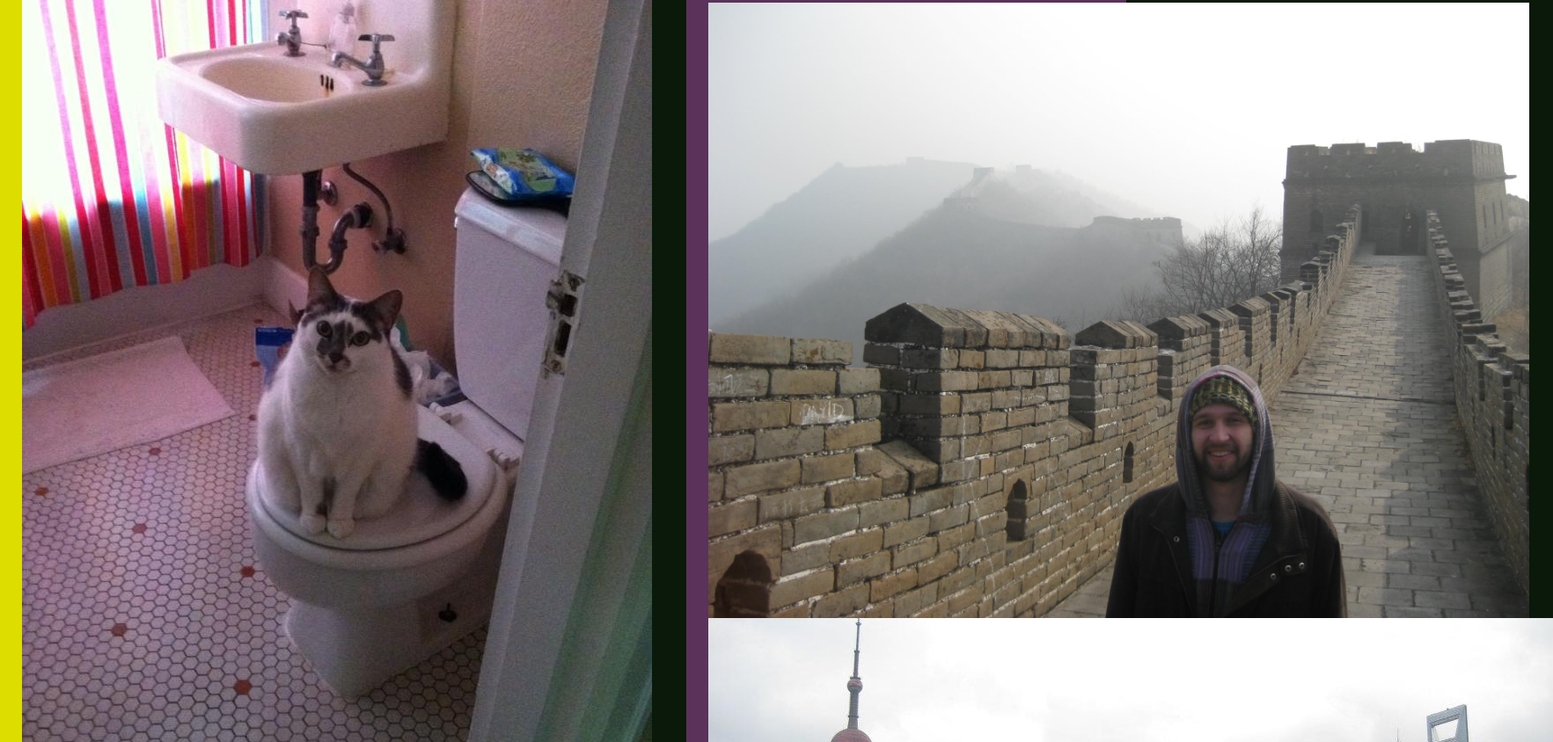
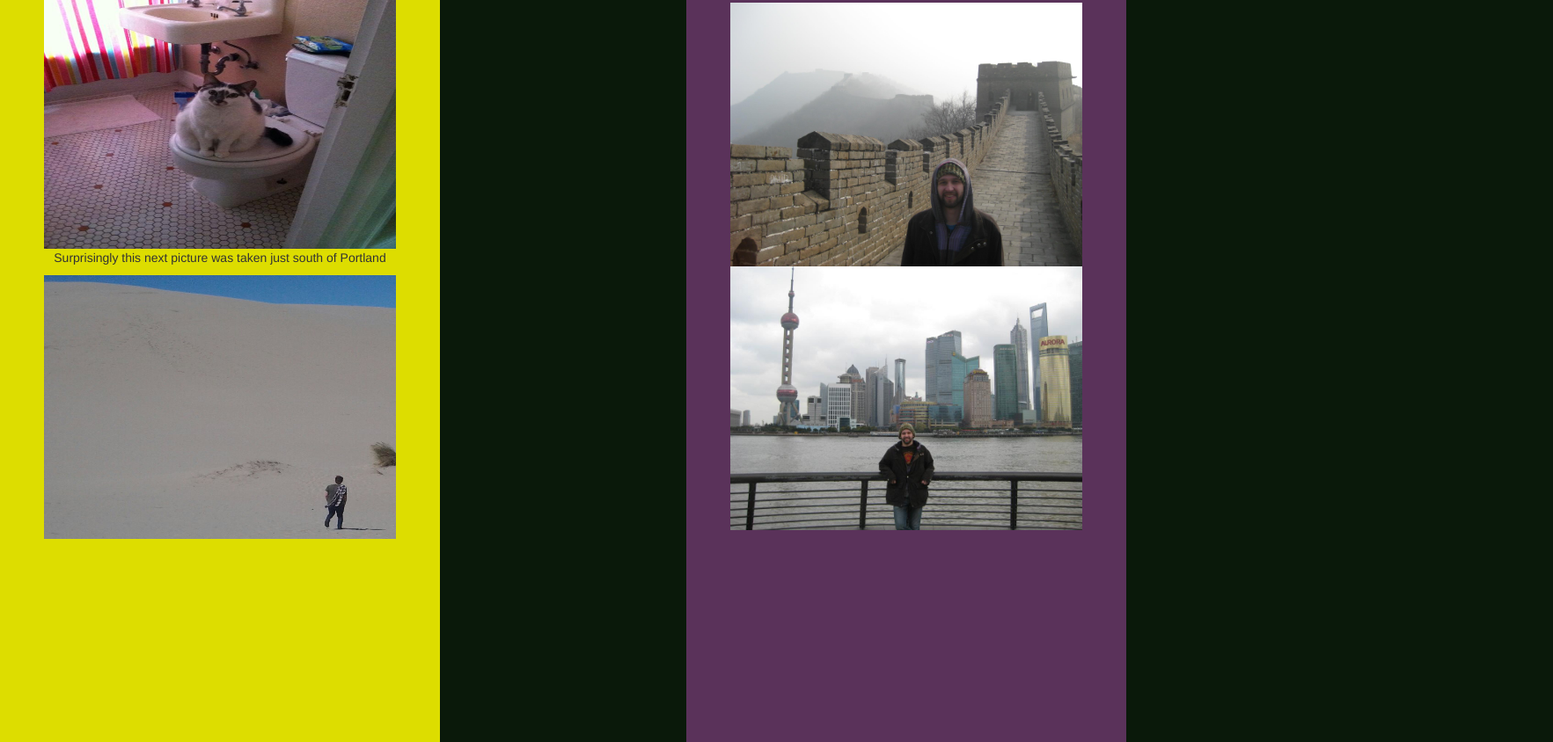
Before and after one commit to wagnch02/wagnch02.github.io, a plain HTML site: page trips.html in a window 1280 px wide. Shown: the part 268-1112 px from the top of the page at 88% size, 1765 px wide, since content can reach past the window. Drawn offline with nearby package versions, Linux system fonts and the light colour scheme.

Commit message:
size fix

```diff
--- a/trips.html
+++ b/trips.html
@@ -17,15 +17,15 @@
 	<div id="portland">
 		<h3>Portland</h3>
 		<p>I spent last summer in Portland, OR with my brother.  I was doing Android programming and hanging out with cats.</p>
-		<img src="cat.jpg"/>
+		<img src="cat.jpg" height="300" width="400"/>
 		<p>Surprisingly this next picture was taken just south of Portland</p>
-		<img src="dune.jpg"/>
+		<img src="dune.jpg" height="300" width="400"/>
 	</div>
 	<div id="china">
 		<h3>China</h3>
 		<p>Last year I took the CS J-term trip to China.  We spent most of our time in Beijing and Shanghai, and visited companies such as Microsoft, Ren-Ren, and Alibaba.</p>
-		<img src="wall.jpg" height="700" width="933"/>
-		<img src="shanghai.jpg"/>
+		<img src="wall.jpg" height="300" width="400"/>
+		<img src="shanghai.jpg" height="300" width="400"/>
 	</div>
 <!-- jQuery (necessary for Bootstrap's JavaScript plugins) -->
     <script src="https://code.jquery.com/jquery.js"></script>
--- a/trips_style.css
+++ b/trips_style.css
@@ -14,6 +14,7 @@
 	float:left;
 	padding:25px;
 	width:500px;
+	height:1000px;
 }
 
 #china {
@@ -21,6 +22,7 @@
 	text-align:center;
 	float:right;
 	width:500px;
+	height:1000px;
 	padding:25px;
 	color:white;
 }
```
